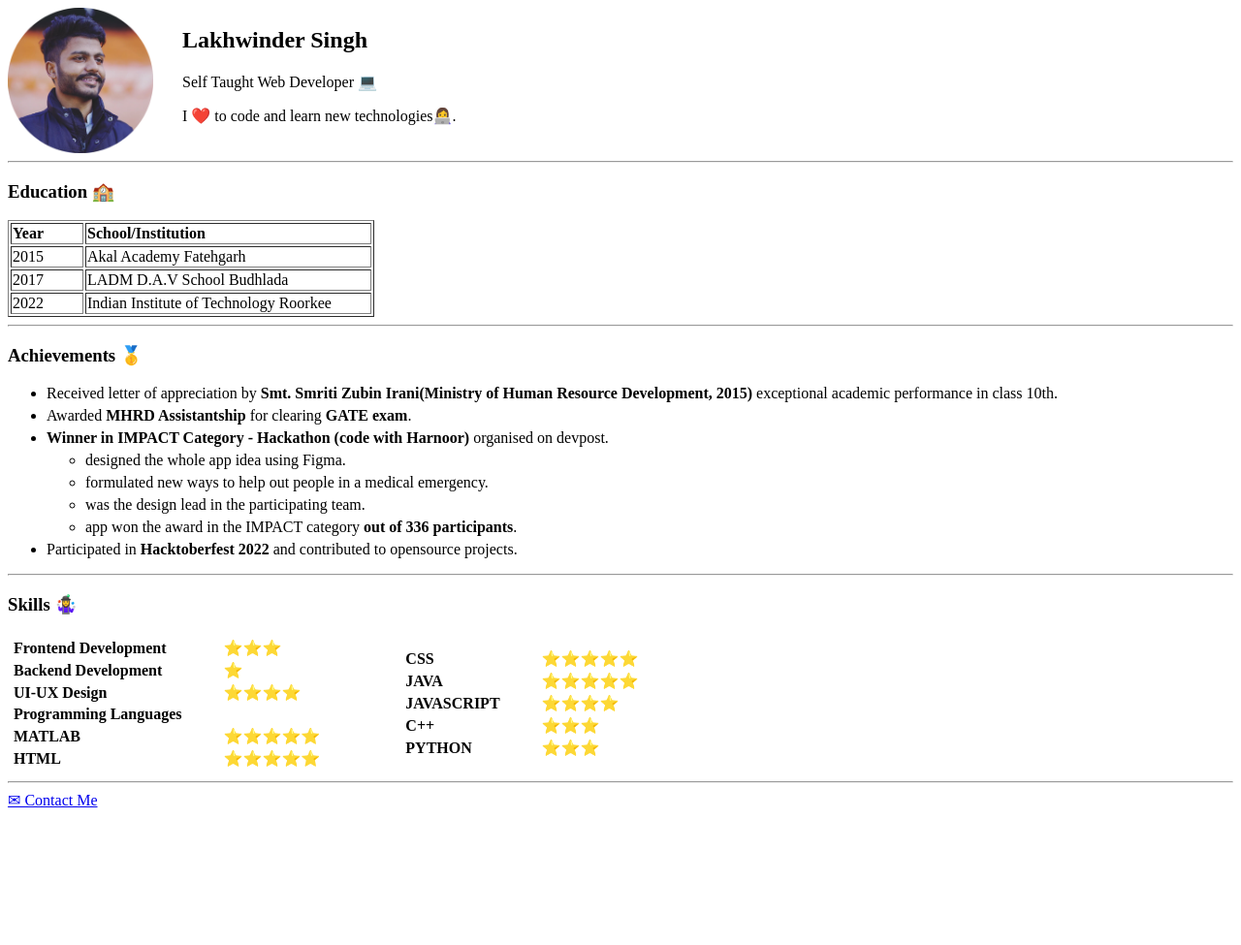
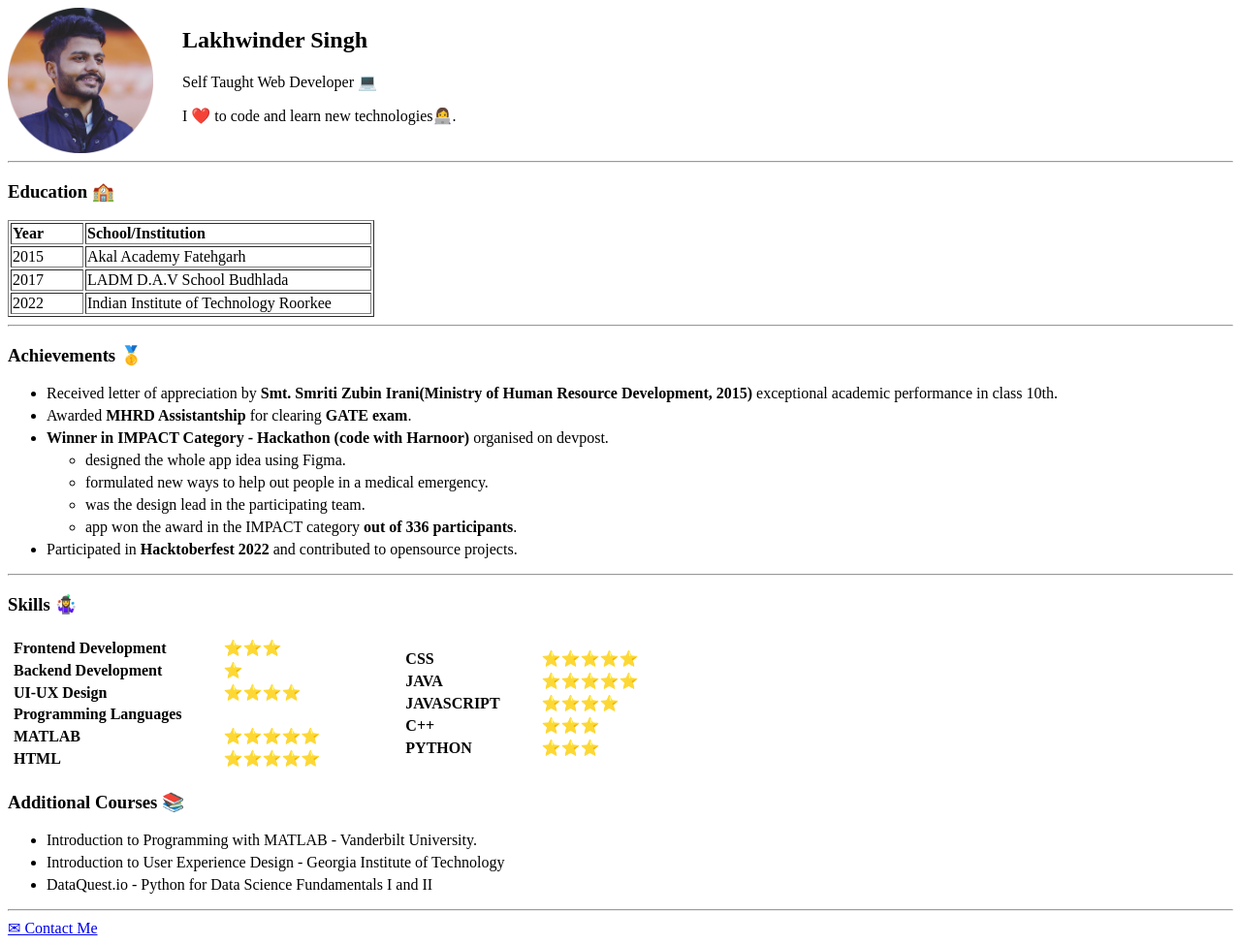
Before and after one commit to Lakhwinderr/CV-in-Html, a plain HTML site: page index.html in a window 1280 px wide. Shown: the whole page at 97% size. Before the commit the page ends 843 px from the top, so only its background shows below. Drawn offline with Linux system fonts and the light colour scheme.

Commit message:
modified:   index.html

```diff
--- a/index.html
+++ b/index.html
@@ -130,6 +130,16 @@
             </td>
         </tr>
     </table>
+
+    <!-- additional courses -->
+    <h3>Additional Courses 📚</h3>
+    <ul>
+        <li>Introduction to Programming with MATLAB - Vanderbilt University.</li>
+        <li>Introduction to User Experience Design - Georgia Institute of Technology</li>
+        <li>DataQuest.io - Python for Data Science Fundamentals I and II</li>
+    </ul>
+
+
     <!-- contact -->
     <hr>
     <a href="contact.html">✉ Contact Me</a>
```
